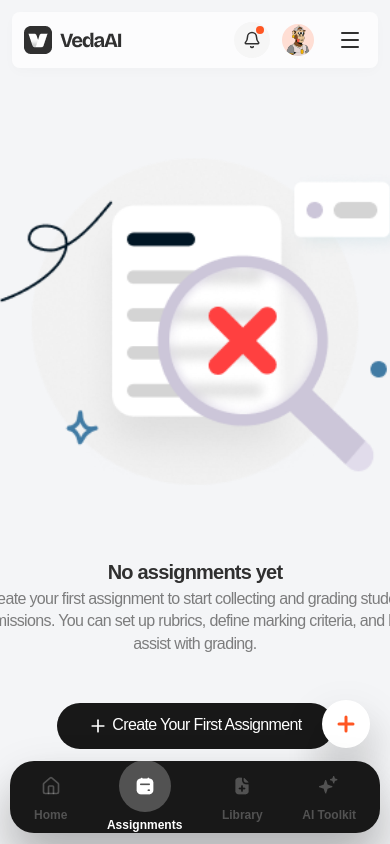
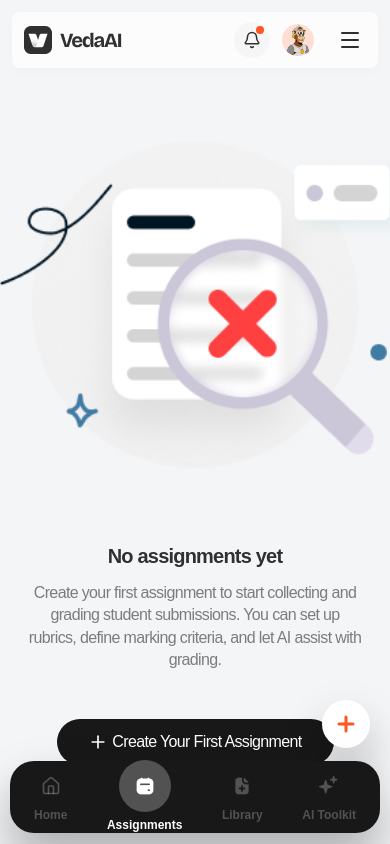
Before and after one commit to MahekSheth01/Veda-AI, a Next.js app in the folder vedaai-frontend/: page /assignments in a window 390 px wide. Built offline with nearby package versions, Linux system fonts and the light colour scheme.

Commit message:
style: match figma pixels for mobile empty state

```diff
--- a/vedaai-frontend/app/components/Assignments/EmptyState.module.css
+++ b/vedaai-frontend/app/components/Assignments/EmptyState.module.css
@@ -263,10 +263,19 @@
   }
   .contentWrapper {
     width: 100%;
-    padding: 0 20px;
+    max-width: 373px;
+    padding: 0 10px;
+    gap: 32px;
+  }
+  .textWrapper {
+    width: 100%;
+    max-width: 373px;
+    gap: 12px;
+    height: auto;
   }
   .subText {
     width: 100%;
+    max-width: 373px;
     height: auto;
   }
 }
```
